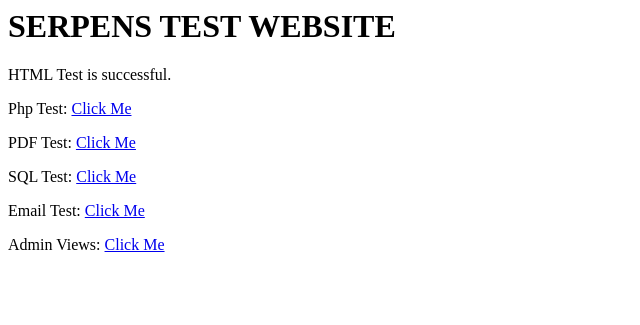
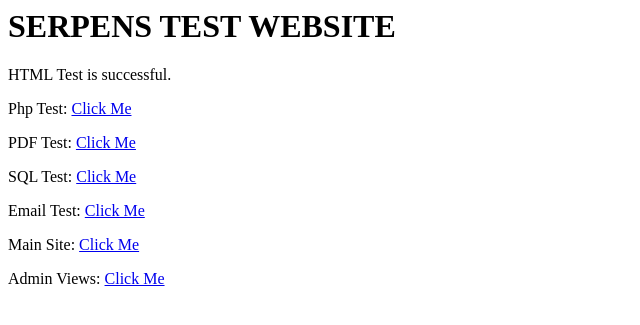
Before and after one commit to martinn6/SerpensCapstone, a PHP site: page / in a window 1280 px wide. Shown: the top 325 px of the page, without its empty margins (0-640 px from the left). Run offline with PHP 8.4, Linux system fonts and the light colour scheme.

Commit message:
fixes parse error

```diff
--- a/admin/adminLogin.php
+++ b/admin/adminLogin.php
@@ -5,7 +5,7 @@ $form_email = '';
 $err_msg = '';
 $cred_match = false;
 
-if (isset($_POST['submit']){
+if (isset($_POST['submit'])){
 	if ($conn){
 		$query = "SELECT * FROM dbo.UserAccount WHERE Email = :Email";
 		$query_params = array(':Email' => $_POST['email']);
--- a/index.html
+++ b/index.html
@@ -7,5 +7,6 @@ HTML Test is successful.
 <p>PDF Test: <a href="PDFTest.php">Click Me</a></p>
 <p>SQL Test: <a href="SQLTest.php">Click Me</a></p>
 <p>Email Test: <a href="EmailTest.php">Click Me</a></p>
-<p>Admin Views: <a href="/views/admin.html">Click Me</a></p>
+<p>Main Site: <a href="/user/login.php">Click Me</a></p>
+<p>Admin Views: <a href="/admin/adminLogin.php">Click Me</a></p>
 </BODY>
```
